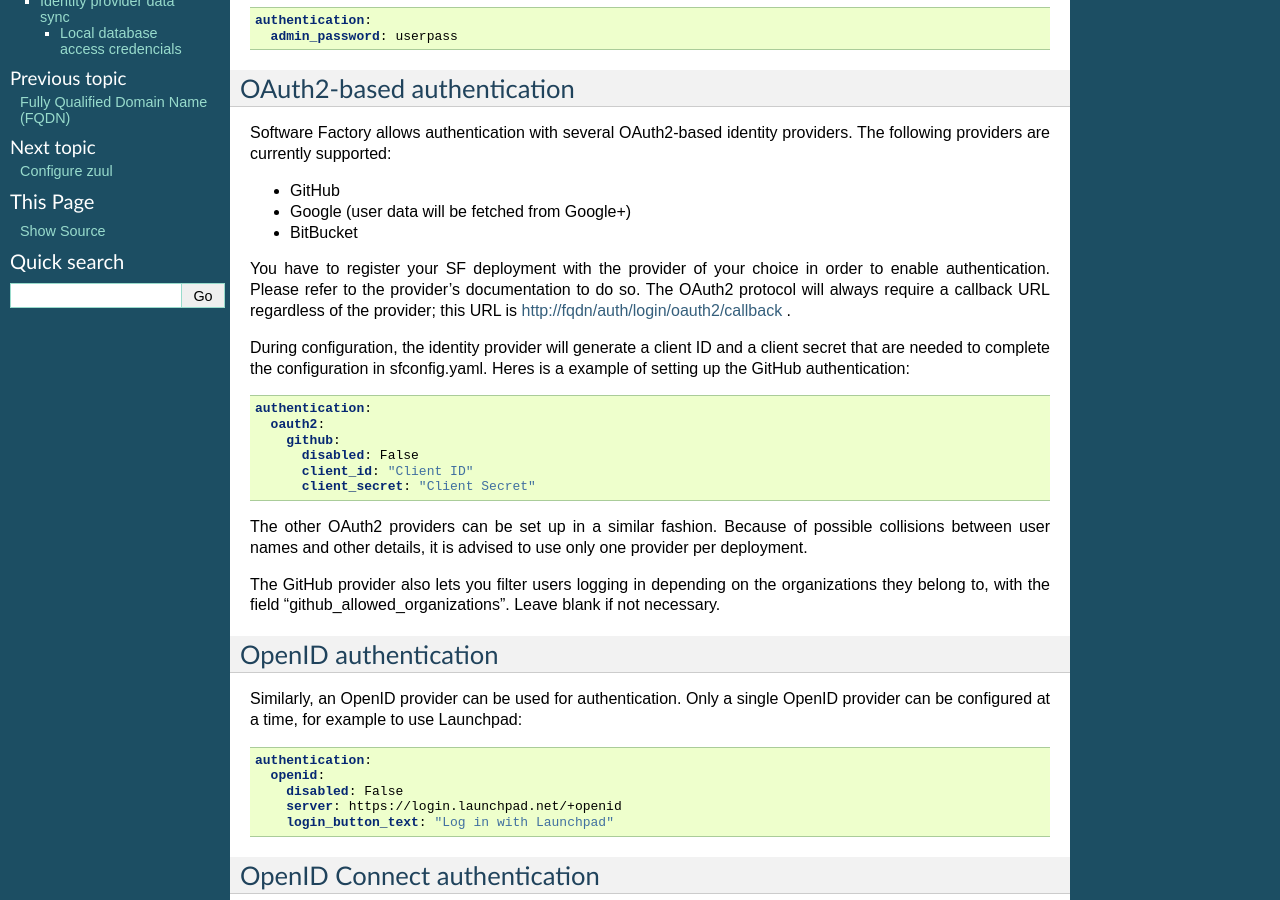
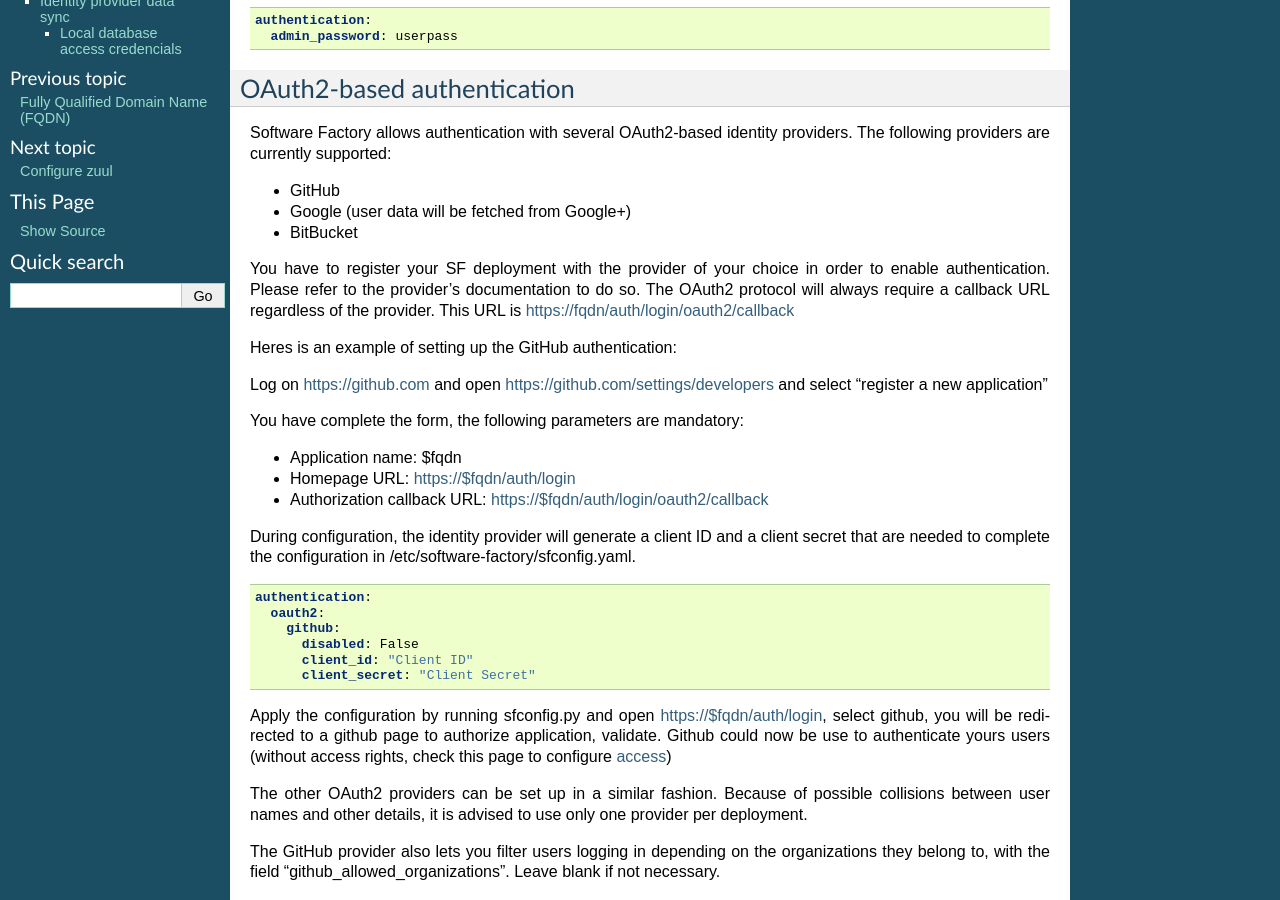
Before and after one commit to softwarefactory-project/sf-docs, a Sphinx documentation site: the page built from docs/auths.rst, in a window 1280 px wide and 900 px high, scrolled down 257 px. Built offline with Sphinx 7.4.7, drawn with Linux system fonts in a browser that asks for light colours; the version number could not be read and is left out.

Commit message:
describe github configuration and fix build warning
Change-Id: Id407845f9d576755cf48e0c3947b3f660aca4a00

```diff
--- a/docs/auths.rst
+++ b/docs/auths.rst
@@ -33,11 +33,20 @@
 
 You have to register your SF deployment with the provider of your choice in order to enable
 authentication. Please refer to the provider's documentation to do so. The OAuth2 protocol will
-always require a callback URL regardless of the provider; this URL is http://fqdn/auth/login/oauth2/callback .
+always require a callback URL regardless of the provider. This URL is https://fqdn/auth/login/oauth2/callback
+
+Heres is an example of setting up the GitHub authentication:
+
+Log on https://github.com and open https://github.com/settings/developers and select "register a new application"
+
+You have complete the form, the following parameters are mandatory:
+
+* Application name: $fqdn
+* Homepage URL: https://$fqdn/auth/login
+* Authorization callback URL: https://$fqdn/auth/login/oauth2/callback
 
 During configuration, the identity provider will generate a client ID and a client secret that are
-needed to complete the configuration in sfconfig.yaml. Heres is a example of setting up the GitHub
-authentication:
+needed to complete the configuration in /etc/software-factory/sfconfig.yaml.
 
 .. code-block:: yaml
 
@@ -48,6 +57,10 @@
        client_id: "Client ID"
        client_secret: "Client Secret"
 
+
+Apply the configuration by running sfconfig.py and open https://$fqdn/auth/login, select github, you will
+be redirected to a github page to authorize application, validate. Github could now be use to authenticate
+yours users (without access rights, check this page to configure :ref:`access <resources-user>`)
 
 The other OAuth2 providers can be set up in a similar fashion. Because of possible collisions between
 user names and other details, it is advised to use only one provider per deployment.
--- a/docs/repoxplorer.rst
+++ b/docs/repoxplorer.rst
@@ -9,7 +9,7 @@
 
 RepoXplorer is an upstream project hosted `here <https://github.com/morucci/repoxplorer>`_.
 
-Documentation can be found `here <https://github.com/morucci/repoxplorer/blob/015c87543a01badf896df66e299a1b48e4aefbf7/README.md>`_.
+Documentation can be found on `github <https://github.com/morucci/repoxplorer/blob/015c87543a01badf896df66e299a1b48e4aefbf7/README.md>`_.
 
 The version currently integrated is the 0.8.0.
 
```
